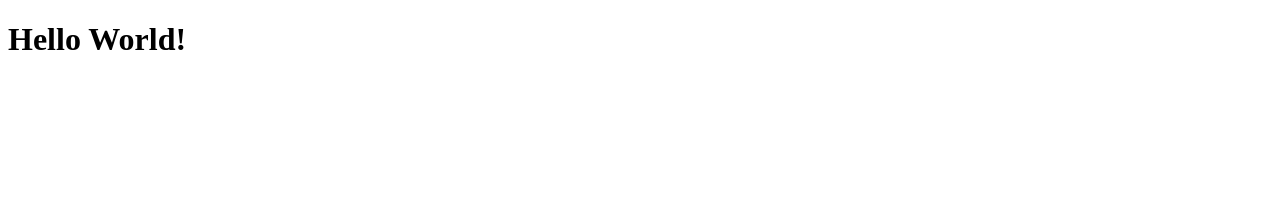
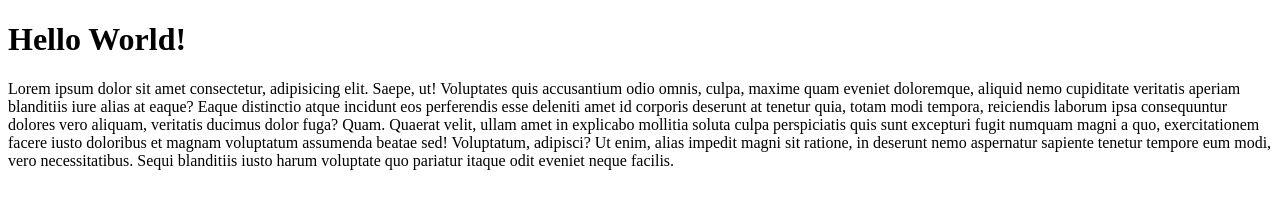
Before and after one commit to CoreyDeCaire/pull-request-fun, a plain HTML site: page index.html in a window 1280 px wide. Drawn offline with Linux system fonts and the light colour scheme.

Commit message:
My feature branch intial commit

```diff
--- a/index.html
+++ b/index.html
@@ -8,5 +8,9 @@
 </head>
 <body>
     <h1>Hello World!</h1>
+    <p>Lorem ipsum dolor sit amet consectetur, adipisicing elit. Saepe, ut! Voluptates quis accusantium odio omnis, culpa, maxime quam eveniet doloremque, aliquid nemo cupiditate veritatis aperiam blanditiis iure alias at eaque?
+    Eaque distinctio atque incidunt eos perferendis esse deleniti amet id corporis deserunt at tenetur quia, totam modi tempora, reiciendis laborum ipsa consequuntur dolores vero aliquam, veritatis ducimus dolor fuga? Quam.
+    Quaerat velit, ullam amet in explicabo mollitia soluta culpa perspiciatis quis sunt excepturi fugit numquam magni a quo, exercitationem facere iusto doloribus et magnam voluptatum assumenda beatae sed! Voluptatum, adipisci?
+    Ut enim, alias impedit magni sit ratione, in deserunt nemo aspernatur sapiente tenetur tempore eum modi, vero necessitatibus. Sequi blanditiis iusto harum voluptate quo pariatur itaque odit eveniet neque facilis.</p>
 </body>
 </html>
```
